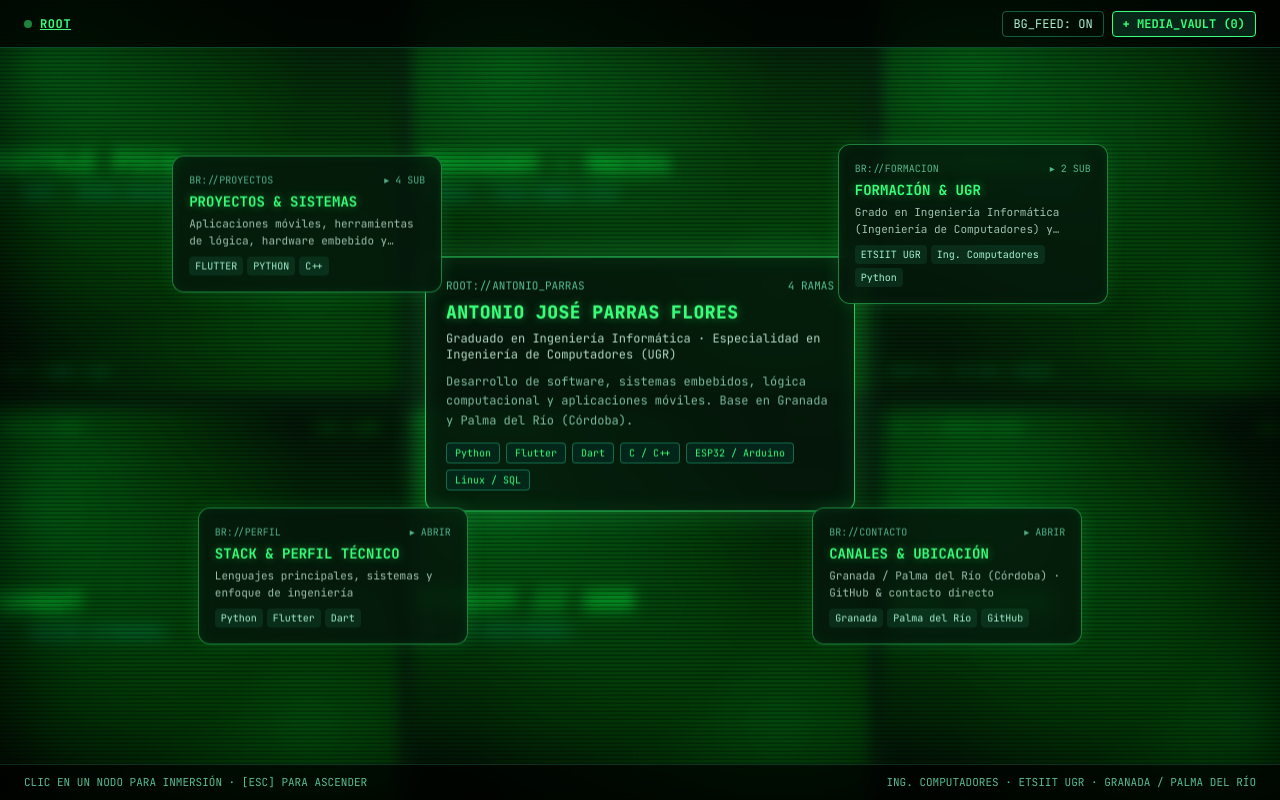
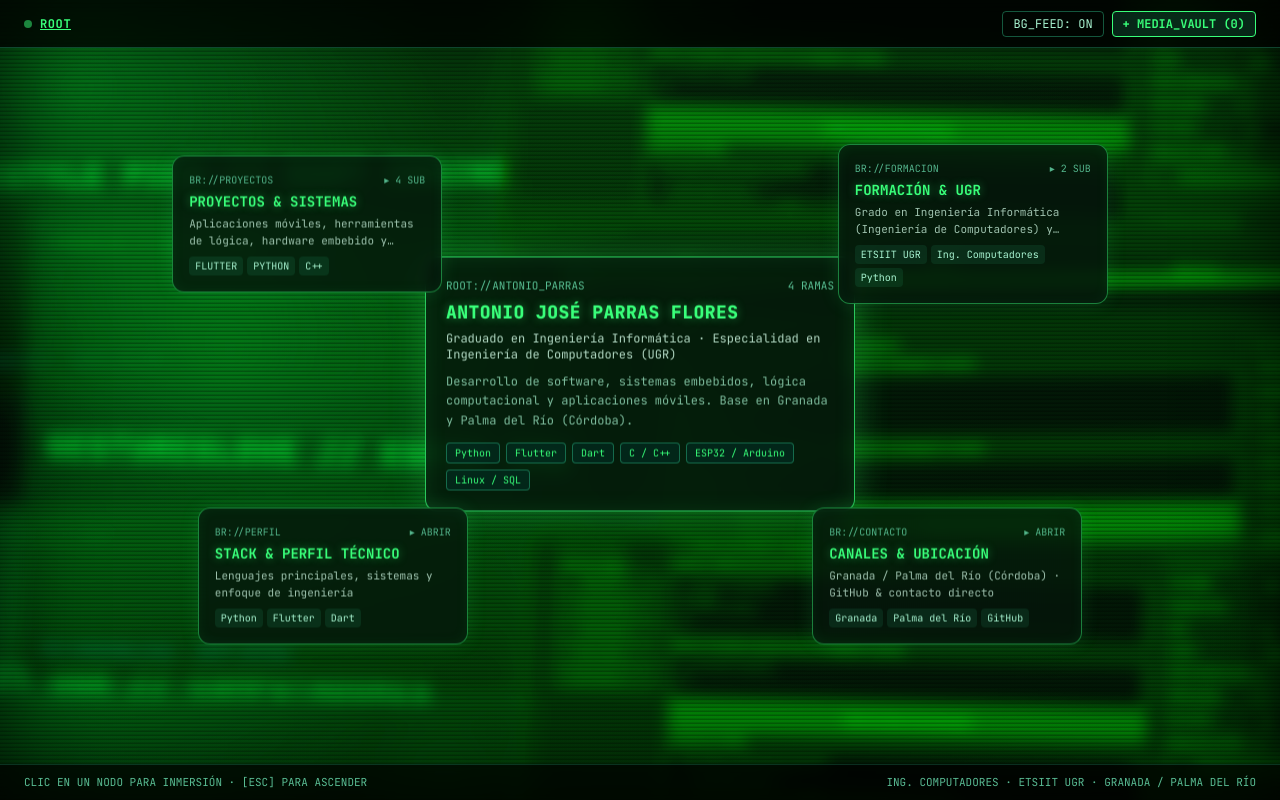
Before and after one commit to antoniojpaflor/portfolio-web, a plain HTML site: page index.html in a window 1280 px wide. Drawn offline with nearby package versions, Linux system fonts and the light colour scheme.

Commit message:
feat: fondo flotante superpuesto y semillas de assets

```diff
--- a/index.html
+++ b/index.html
@@ -32,94 +32,100 @@
     font-family: 'JetBrains Mono', monospace;
   }
 
-  /* Mosaico multimedia de fondo: desenfoque suave + tinte verde laboratorio */
+  /* Escenario de fondo desordenado, superpuesto y en movimiento continuo */
   #bgWallStage {
     position: fixed;
     inset: 0;
     z-index: 1;
     overflow: hidden;
     pointer-events: none;
-    background: #030c06;
+    background: #020a05;
   }
 
   #projectMediaWall {
     position: absolute;
-    inset: -4%;
-    width: 108%;
-    height: 108%;
-    display: grid;
-    grid-template-columns: repeat(3, minmax(0, 1fr));
-    grid-template-rows: repeat(2, minmax(0, 1fr));
-    gap: 12px;
-    padding: 12px;
-    filter: blur(7px) saturate(1.45) contrast(1.18) brightness(0.92);
-    transform: scale(1.03);
-    opacity: 0.88;
+    inset: -12%;
+    width: 124%;
+    height: 124%;
+    filter: blur(8px) saturate(1.55) contrast(1.2) brightness(0.92);
+    opacity: 0.9;
     transition: opacity 0.35s ease, filter 0.35s ease;
   }
 
   body.bg-dim #projectMediaWall {
-    opacity: 0.34;
-    filter: blur(11px) saturate(1.2) brightness(0.62);
+    opacity: 0.32;
+    filter: blur(12px) saturate(1.2) brightness(0.6);
   }
 
-  .wall-tile {
-    position: relative;
+  .float-media-layer {
+    position: absolute;
     overflow: hidden;
-    border: 1px solid rgba(57, 255, 122, 0.38);
-    border-radius: 10px;
-    background: #05160c;
+    border-radius: 14px;
+    border: 1px solid rgba(57, 255, 122, 0.28);
+    box-shadow: 0 0 40px rgba(25, 180, 82, 0.22);
+    background: rgba(5, 24, 12, 0.45);
+    will-change: transform;
   }
 
-  .wall-tile video,
-  .wall-tile img {
+  .float-media-layer video,
+  .float-media-layer img {
     width: 100%;
     height: 100%;
     object-fit: cover;
     display: block;
-    filter: grayscale(100%) sepia(100%) hue-rotate(88deg) saturate(360%) brightness(0.84) contrast(1.25);
+    filter: grayscale(100%) sepia(100%) hue-rotate(88deg) saturate(380%) brightness(0.86) contrast(1.28);
   }
 
-  .wall-art {
+  .float-media-art {
     width: 100%;
     height: 100%;
-    padding: 18px;
+    padding: 20px;
     display: flex;
     flex-direction: column;
     justify-content: space-between;
     background:
-      radial-gradient(circle at 22% 25%, rgba(57, 255, 122, 0.34), transparent 55%),
-      radial-gradient(circle at 80% 75%, rgba(25, 180, 82, 0.36), transparent 60%),
-      repeating-linear-gradient(
-        0deg,
-        rgba(57, 255, 122, 0.11) 0px,
-        rgba(57, 255, 122, 0.11) 2px,
-        transparent 2px,
-        transparent 10px
-      ),
-      #05170c;
-    animation: wallPulse 7s ease-in-out infinite alternate;
+      radial-gradient(circle at 25% 30%, rgba(57, 255, 122, 0.36), transparent 58%),
+      radial-gradient(circle at 80% 75%, rgba(25, 195, 90, 0.32), transparent 62%),
+      linear-gradient(135deg, rgba(57, 255, 122, 0.12), rgba(2, 16, 8, 0.72));
   }
 
-  .wall-tile:nth-child(2n) .wall-art {
-    animation-duration: 9.5s;
-    animation-direction: alternate-reverse;
+  .drift-a {
+    animation: driftAnimA 19s ease-in-out infinite alternate;
+  }
+  .drift-b {
+    animation: driftAnimB 24s ease-in-out infinite alternate;
+  }
+  .drift-c {
+    animation: driftAnimC 16s ease-in-out infinite alternate;
   }
 
-  @keyframes wallPulse {
-    0% { transform: scale(1) translate3d(0, 0, 0); }
-    100% { transform: scale(1.06) translate3d(-1.2%, -0.8%, 0); }
+  @keyframes driftAnimA {
+    0%   { transform: translate3d(-3%, -2%, 0) rotate(-3deg) scale(1); }
+    50%  { transform: translate3d(3.5%, 2%, 0) rotate(1.5deg) scale(1.07); }
+    100% { transform: translate3d(-1.5%, 3.5%, 0) rotate(-1deg) scale(1.03); }
   }
 
-  /* Capa verde fosforica + vineteo CRT ligero */
+  @keyframes driftAnimB {
+    0%   { transform: translate3d(3%, -2.5%, 0) rotate(3.5deg) scale(1.05); }
+    50%  { transform: translate3d(-3.5%, 1.5%, 0) rotate(-2deg) scale(0.98); }
+    100% { transform: translate3d(2%, 3%, 0) rotate(2deg) scale(1.08); }
+  }
+
+  @keyframes driftAnimC {
+    0%   { transform: translate3d(0%, 3%, 0) rotate(-2.5deg) scale(1.02); }
+    50%  { transform: translate3d(-3%, -2.5%, 0) rotate(3deg) scale(1.1); }
+    100% { transform: translate3d(3%, -1%, 0) rotate(-1.5deg) scale(1); }
+  }
+
+  /* Capa verde fosforica + vineteo CRT */
   #greenTintOverlay {
     position: fixed;
     inset: 0;
     z-index: 2;
     pointer-events: none;
     background:
-      radial-gradient(circle at 50% 50%, rgba(24, 110, 52, 0.12) 0%, rgba(3, 15, 8, 0.58) 100%),
-      linear-gradient(180deg, rgba(57, 255, 122, 0.09) 0%, rgba(4, 24, 12, 0.22) 50%, rgba(2, 12, 6, 0.36) 100%);
+      radial-gradient(circle at 50% 50%, rgba(24, 110, 52, 0.1) 0%, rgba(3, 15, 8, 0.54) 100%),
+      linear-gradient(180deg, rgba(57, 255, 122, 0.08) 0%, rgba(4, 24, 12, 0.2) 50%, rgba(2, 12, 6, 0.34) 100%);
     mix-blend-mode: screen;
   }
 
@@ -128,7 +134,7 @@
     inset: 0;
     z-index: 3;
     pointer-events: none;
-    background: rgba(16, 120, 52, 0.16);
+    background: rgba(16, 120, 52, 0.15);
     mix-blend-mode: multiply;
   }
 
@@ -142,10 +148,10 @@
       to bottom,
       rgba(0, 0, 0, 0) 0px,
       rgba(0, 0, 0, 0) 2px,
-      rgba(0, 0, 0, 0.28) 3px,
-      rgba(0, 0, 0, 0.28) 4px
+      rgba(0, 0, 0, 0.26) 3px,
+      rgba(0, 0, 0, 0.26) 4px
     );
-    box-shadow: inset 0 0 95px rgba(0, 0, 0, 0.75);
+    box-shadow: inset 0 0 95px rgba(0, 0, 0, 0.72);
   }
 
   /* Escena principal 100vh con animacion de inmersion/zoom */
@@ -222,7 +228,7 @@
 </head>
 <body>
 
-  <!-- 1. Mosaico multimedia desenfocado + filtro verde -->
+  <!-- 1. Fondo multimedia flotante, superpuesto y desenfocado + filtro verde -->
   <div id="bgWallStage" aria-hidden="true">
     <div id="projectMediaWall"></div>
   </div>
@@ -232,7 +238,6 @@
 
   <!-- 2. Escena principal 100vh -->
   <div id="viewportRoot">
-    <!-- Barra superior compacta -->
     <header class="fixed top-0 left-0 right-0 z-30 h-12 px-4 md:px-6 flex items-center justify-between border-b border-emerald-400/30 bg-black/75 backdrop-blur-md text-xs">
       <div class="flex items-center gap-2 min-w-0">
         <span class="inline-block w-2 h-2 rounded-full bg-[#39ff7a] animate-pulse shrink-0"></span>
@@ -252,17 +257,15 @@
       </div>
     </header>
 
-    <!-- Lienzo disperso donde se renderizan los nodos en cada nivel -->
     <main id="scatteredStage" class="relative w-full h-full pt-12"></main>
 
-    <!-- Pie de estado discreto -->
     <footer class="fixed bottom-0 left-0 right-0 z-20 h-9 px-4 md:px-6 flex items-center justify-between border-t border-emerald-400/20 bg-black/70 backdrop-blur-sm text-[11px] text-emerald-300/80">
       <span id="statusHint">CLIC EN UN NODO PARA INMERSIÓN · [ESC] PARA ASCENDER</span>
       <span class="hidden sm:inline">ING. COMPUTADORES · ETSIIT UGR · GRANADA / PALMA DEL RÍO</span>
     </footer>
   </div>
 
-  <!-- 3. Modal de Bóveda Local (IndexedDB) para añadir vídeos, imágenes o PDFs -->
+  <!-- 3. Modal de Bóveda Local (IndexedDB) -->
   <div id="vaultModal" class="hidden fixed inset-0 z-50 bg-black/80 backdrop-blur-md flex items-center justify-center p-4">
     <div class="w-full max-w-2xl max-h-[85vh] flex flex-col rounded-xl border border-[#39ff7a]/60 bg-[#041209]/95 shadow-[0_0_50px_rgba(57,255,122,0.2)]">
       <div class="px-5 py-3.5 border-b border-emerald-400/30 flex items-center justify-between">
@@ -299,7 +302,7 @@
 
 <script>
 /* ============================================================================
-   1. ESTRUCTURA DE RAMAS Y NODOS (DISPERSOS + INMERSIÓN CON ZOOM + ESC)
+   1. ESTRUCTURA DE RAMAS Y NODOS
    ============================================================================ */
 const PORTFOLIO_TREE = {
   root: {
@@ -313,8 +316,6 @@ const PORTFOLIO_TREE = {
     tags: ['Python', 'Flutter', 'Dart', 'C / C++', 'ESP32 / Arduino', 'Linux / SQL'],
     children: ['proyectos', 'formacion', 'perfil', 'contacto']
   },
-
-  /* --- RAMA 1: PROYECTOS --- */
   proyectos: {
     id: 'proyectos',
     parent: 'root',
@@ -370,8 +371,6 @@ const PORTFOLIO_TREE = {
     tags: ['C / C++', 'Arduino', 'Robótica', 'Sensores'],
     children: []
   },
-
-  /* --- RAMA 2: FORMACIÓN --- */
   formacion: {
     id: 'formacion',
     parent: 'root',
@@ -405,8 +404,6 @@ const PORTFOLIO_TREE = {
     tags: ['BIG school', 'Software', 'Desarrollo'],
     children: []
   },
-
-  /* --- RAMA 3: PERFIL --- */
   perfil: {
     id: 'perfil',
     parent: 'root',
@@ -418,8 +415,6 @@ const PORTFOLIO_TREE = {
     tags: ['Python', 'Flutter', 'Dart', 'C / C++'],
     children: []
   },
-
-  /* --- RAMA 4: CONTACTO --- */
   contacto: {
     id: 'contacto',
     parent: 'root',
@@ -434,7 +429,7 @@ const PORTFOLIO_TREE = {
 };
 
 /* ============================================================================
-   2. ESTADO DE NAVEGACIÓN + INDEXEDDB PARA VÍDEOS E IMÁGENES DEL USUARIO
+   2. ESTADO DE NAVEGACIÓN + INDEXEDDB
    ============================================================================ */
 let currentNodeId = 'root';
 let navStack = ['root'];
@@ -505,63 +500,72 @@ async function deleteVaultItem(id) {
 }
 
 /* ============================================================================
-   3. FONDO MULTIMEDIA DESENFOCADO + FILTRO VERDE
+   3. FONDO MULTIMEDIA DESORDENADO, SUPERPUESTO Y EN MOVIMIENTO CONTINUO
    ============================================================================ */
-const DEFAULT_WALL_CARDS = [
-  { label: 'FREESTYLE PICA', sub: 'FLUTTER · DART · RHYME ENGINE', meta: 'MODE // FMS & WORD FLOW' },
-  { label: 'PROVER9 - MACE4', sub: 'PYTHON · FIRST-ORDER LOGIC', meta: 'THEOREM & MODEL SEARCH' },
-  { label: 'GESTUREGLOVE', sub: 'C / C++ · ESP32 TELEMETRY', meta: 'INERTIAL GESTURE STREAM' },
-  { label: 'ROTOMBOT', sub: 'C / C++ · ARDUINO AUTONOMOUS', meta: 'SENSOR FUSION & DRIVE' },
-  { label: 'ETSIIT // UGR', sub: 'ING. DE COMPUTADORES', meta: 'SYSTEMS · LINUX · SQL' },
-  { label: 'BIG SCHOOL', sub: 'SOFTWARE ARCHITECTURE', meta: 'BUILD · TEST · SHIP' }
+// Archivos en /assets del repo + fallback visual si no se han subido aún
+const REPO_ASSETS_SEED = [
+  { src: 'assets/rotom-largo.mp4', kind: 'video', label: 'ROTOMBOT_FEED' },
+  { src: 'assets/7.png', kind: 'image', label: 'PROJECT_SNAP_07' }
+];
+
+const FLOATING_SLOTS = [
+  { left: '4%',  top: '6%',  w: '44%', h: '42%', anim: 'drift-a', z: 1, title: 'FREESTYLE PICA // DART ENGINE' },
+  { left: '42%', top: '3%',  w: '52%', h: '38%', anim: 'drift-b', z: 2, title: 'PROVER9-MACE4 // LOGIC SOLVER' },
+  { left: '14%', top: '34%', w: '48%', h: '44%', anim: 'drift-c', z: 3, title: 'GESTUREGLOVE // ESP32 IMU' },
+  { left: '52%', top: '38%', w: '45%', h: '46%', anim: 'drift-a', z: 2, title: 'ROTOMBOT // ARENA DRIVE' },
+  { left: '3%',  top: '62%', w: '43%', h: '34%', anim: 'drift-b', z: 1, title: 'ETSIIT UGR // COMPUTADORES' },
+  { left: '46%', top: '66%', w: '49%', h: '31%', anim: 'drift-c', z: 3, title: 'BIG SCHOOL // SOFTWARE LAB' }
 ];
 
 function renderBackgroundMediaWall() {
   const wall = document.getElementById('projectMediaWall');
   if (!wall) return;
 
-  const userVisuals = vaultItems.filter(
-    (m) => m.type.startsWith('video/') || m.type.startsWith('image/')
-  );
+  const userVisuals = vaultItems
+    .filter((m) => m.type.startsWith('video/') || m.type.startsWith('image/'))
+    .map((m) => ({
+      src: m.dataUrl,
+      kind: m.type.startsWith('video/') ? 'video' : 'image',
+      label: m.name
+    }));
 
-  const tiles = [];
-  for (let i = 0; i < 6; i++) {
-    const media = userVisuals[i];
-    if (media && media.type.startsWith('video/')) {
-      tiles.push(`
-        <div class="wall-tile">
-          <video src="${media.dataUrl}" autoplay loop muted playsinline></video>
-        </div>
-      `);
-    } else if (media && media.type.startsWith('image/')) {
-      tiles.push(`
-        <div class="wall-tile">
-          <img src="${media.dataUrl}" alt="${escapeHtml(media.name)}" />
-        </div>
-      `);
+  const pool = [...userVisuals, ...REPO_ASSETS_SEED];
+
+  wall.innerHTML = FLOATING_SLOTS.map((slot, idx) => {
+    const asset = pool[idx % pool.length];
+    let mediaMarkup = '';
+
+    if (asset && asset.kind === 'video') {
+      mediaMarkup = `
+        <video src="${asset.src}" autoplay loop muted playsinline
+               onerror="this.parentElement.innerHTML = renderFallbackTile('${escapeHtml(slot.title)}', ${idx})"></video>
+      `;
+    } else if (asset && asset.kind === 'image') {
+      mediaMarkup = `
+        <img src="${asset.src}" alt="${escapeHtml(asset.label)}"
+             onerror="this.parentElement.innerHTML = renderFallbackTile('${escapeHtml(slot.title)}', ${idx})" />
+      `;
     } else {
-      const card = DEFAULT_WALL_CARDS[i % DEFAULT_WALL_CARDS.length];
-      tiles.push(`
-        <div class="wall-tile">
-          <div class="wall-art">
-            <div class="flex items-center justify-between text-[11px] tracking-widest text-[#39ff7a]/80">
-              <span>0${i + 1} // MEDIA_FEED</span>
-              <span>CRT_LOOP</span>
-            </div>
-            <div>
-              <div class="text-xl md:text-2xl font-extrabold tracking-wider text-[#39ff7a]">${card.label}</div>
-              <div class="text-xs text-emerald-200/80 mt-1">${card.sub}</div>
-            </div>
-            <div class="text-[11px] font-mono text-emerald-300/70 border-t border-emerald-400/25 pt-2">
-              ${card.meta}
-            </div>
-          </div>
-        </div>
-      `);
+      mediaMarkup = renderFallbackTile(slot.title, idx);
     }
-  }
 
-  wall.innerHTML = tiles.join('');
+    return `
+      <div class="float-media-layer ${slot.anim}"
+           style="left:${slot.left}; top:${slot.top}; width:${slot.w}; height:${slot.h}; z-index:${slot.z};">
+        ${mediaMarkup}
+      </div>
+    `;
+  }).join('');
+}
+
+function renderFallbackTile(title, idx) {
+  return `
+    <div class="float-media-art">
+      <div class="text-[11px] tracking-widest text-[#39ff7a]/85">STREAM_0${idx + 1} // OVERLAP_NODE</div>
+      <div class="text-2xl md:text-3xl font-extrabold tracking-wider text-[#39ff7a]">${title}</div>
+      <div class="text-xs text-emerald-200/75">CRT_PHOSPHOR_FEED · DRIFT_ACTIVE</div>
+    </div>
+  `;
 }
 
 function toggleBgIntensity() {
@@ -572,7 +576,7 @@ function toggleBgIntensity() {
 }
 
 /* ============================================================================
-   4. RENDERIZADO DE NODOS DISPERSOS, ZOOM DE INMERSIÓN Y NAVEGACIÓN [ESC]
+   4. NAVEGACIÓN DISPERSA, ZOOM DE INMERSIÓN Y [ESC]
    ============================================================================ */
 function renderScene(nodeId) {
   const node = PORTFOLIO_TREE[nodeId] || PORTFOLIO_TREE.root;
```
